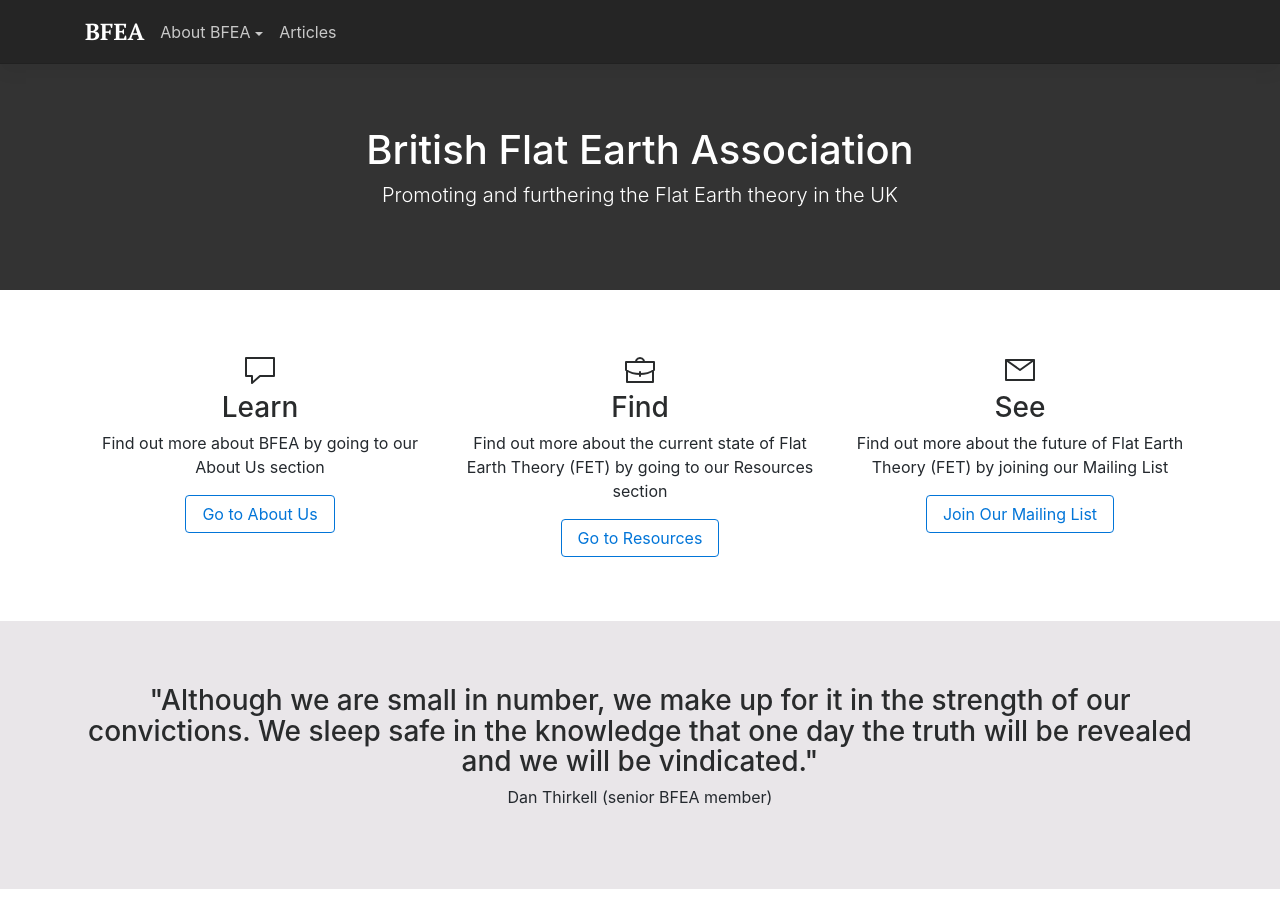
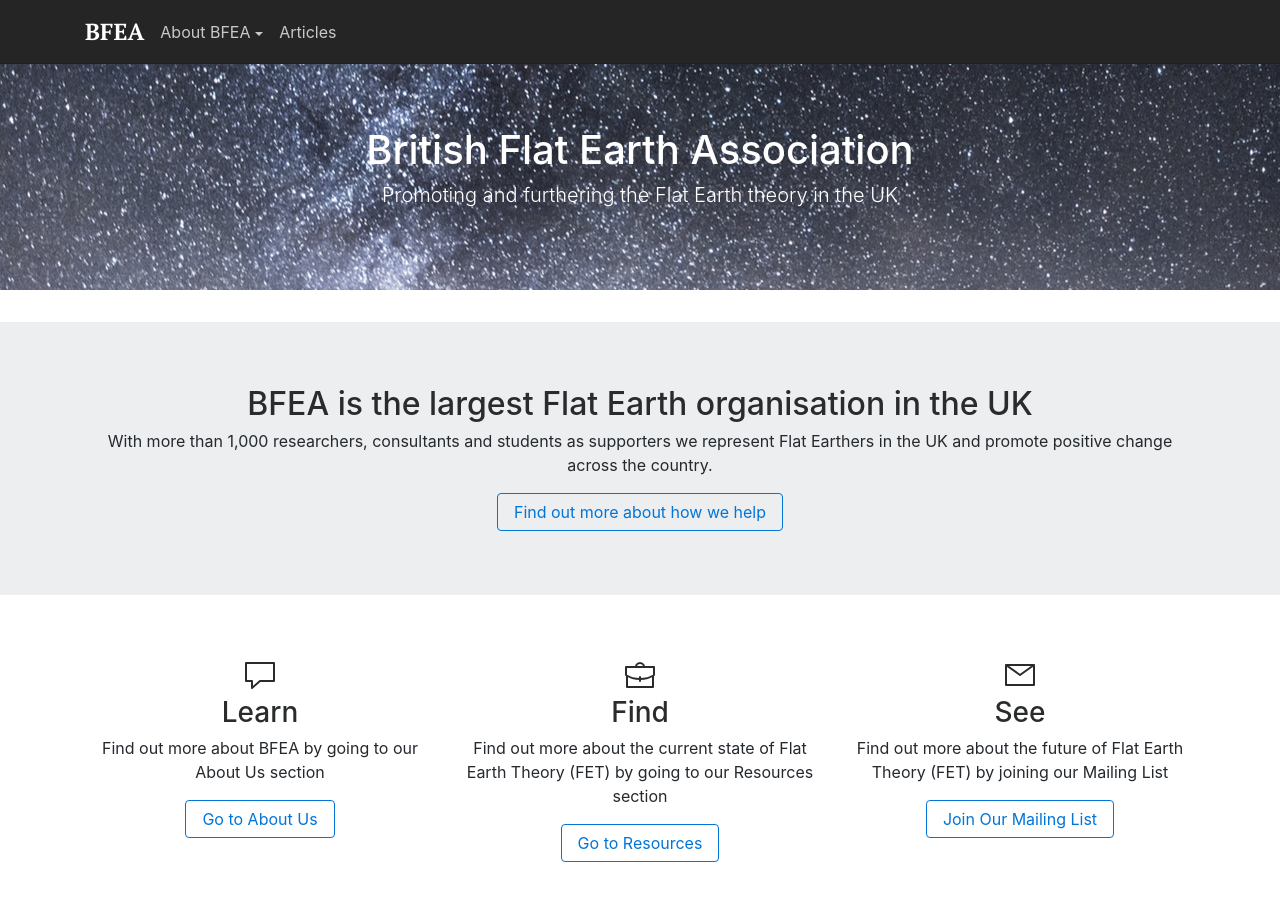
Before and after one commit to krussll/etsysimplicity, a Jekyll site: the page built from index.md, in a window 1280 px wide and 900 px high. Built offline with Jekyll 4.4.1, drawn with Linux system fonts in a browser that asks for light colours; nearby versions of some CDN libraries.

Commit message:
Update home.html

```diff
--- a/_layouts/home.html
+++ b/_layouts/home.html
@@ -3,10 +3,18 @@
   {% include head.html %}
   <body>
     {% include nav.html %}
-    <div class="jumbotron post-colour-black dark">
+    <div class="jumbotron post-colour-black dark" style="background: url(/images/night-sky.jpeg) no-repeat center center">
       <div class="container text-center">
         <h1>{{ page.title }}</h1>
         <p class="lead">{{ page.sub-title }}</p>
+      </div>
+    </div>
+
+    <div class="jumbotron sub-tron my-3">
+      <div class="container text-center">
+        <h2>BFEA is the largest Flat Earth organisation in the UK</h2>
+        <p>With more than 1,000 researchers, consultants and students as supporters we represent Flat Earthers in the UK and promote positive change across the country.</p>
+        <a class="btn btn-outline-primary" href="/about">Find out more about how we help</a>
       </div>
     </div>
 
```
